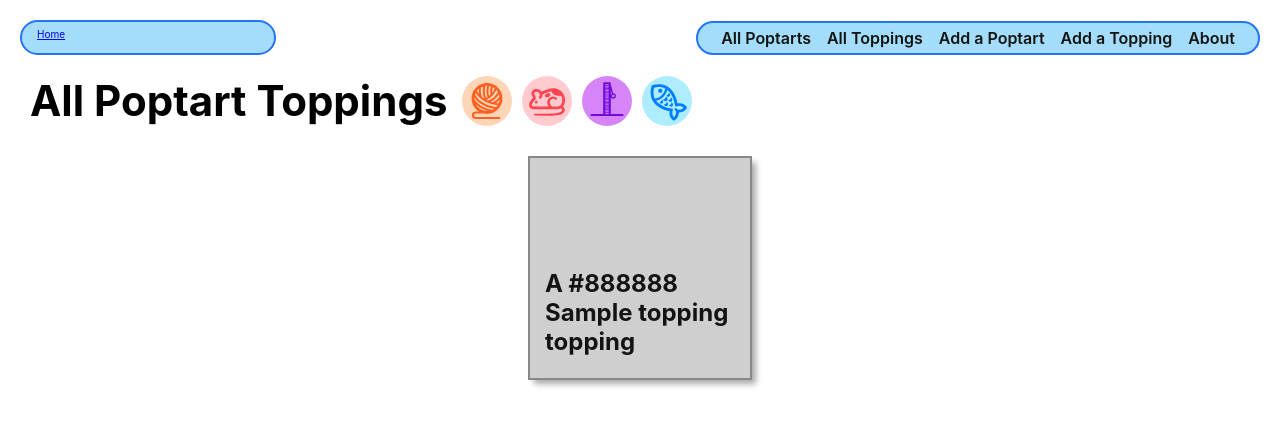
After one commit to berylrb/poptart-collector, a Django app: page /toppings/ in a window 1280 px wide. The commit adds this page. Shown: the top 426 px of the page. Run offline with Django 4.2, Linux system fonts and the light colour scheme; tables that the repository leaves empty hold one stand-in row (values such as "Sample post").

Commit message:
finish part 5

```diff
--- a/main_app/admin.py
+++ b/main_app/admin.py
@@ -1,6 +1,7 @@
 from django.contrib import admin
-from .models import Poptart, Emotion
+from .models import Poptart, Emotion, Topping
 
 
 admin.site.register(Poptart)
 admin.site.register(Emotion)
+admin.site.register(Topping)
--- a/main_app/models.py
+++ b/main_app/models.py
@@ -1,5 +1,6 @@
 from django.db import models
 from django.urls import reverse
+from datetime import date
 
 FEELINGS = (
   ('R', 'Regret'),
@@ -16,6 +17,9 @@ class Poptart(models.Model):
 
   def get_absolute_url(self):
       return reverse("poptarts_detail", kwargs={"poptart_id": self.id})
+
+  def enough_for_today(self):
+    return self.emotion_set.filter(date=date.today()).count() >= len(FEELINGS)
 
 
 
@@ -34,3 +38,14 @@ class Emotion(models.Model):
 
   class Meta:
     ordering = ['-date']
+
+
+class Topping(models.Model):
+  name = models.CharField(max_length=50)
+  color = models.CharField(max_length=20)
+
+  def __str__(self):
+    return self.name
+
+  def get_absolute_url(self):
+    return reverse('toppings_detail', kwargs={'pk': self.id})
--- /dev/null
+++ b/main_app/static/css/toppings/topping-index.css
@@ -0,0 +1,64 @@
+.card-container {
+  padding: 0 40px;
+  display: flex;
+  justify-content: center;
+  flex-wrap: wrap;
+}
+
+.card {
+  width: 224px;
+  height: 224px;
+  margin: 10px;
+  border: solid 2px;
+  box-shadow: var(--card-box-shadow);
+  position: relative;
+}
+
+.card-bg{
+  opacity: .4;
+  position: absolute;
+  display: inline-flex;
+  top: 0;
+  left: 0;
+  width: 100%;
+  height: 100%;
+}
+
+.card-content {
+  padding: 15px;
+  height: 100%;
+  width: 100%;
+  display: flex;
+  align-items: flex-end;
+  justify-content: flex-end;
+  flex-direction: column;
+}
+
+.card > a {
+  position: absolute;
+  top: 0;
+  left: 0;
+  width: 100%;
+  height: 100%;
+  display: inline-block;
+  text-decoration: none;
+  color: var(--text-color);
+}
+
+.card h2 {
+  margin: 7px 0;
+  font-size: var(--font-xl);
+}
+
+.card p {
+  margin: 0;
+  font-size: var(--font-reg);
+}
+
+.page-header > img {
+  margin-left: 10px;
+}
+
+.page-header > img:first-of-type {
+  margin-left: 15px;
+}
--- a/main_app/templates/base.html
+++ b/main_app/templates/base.html
@@ -21,8 +21,10 @@
     <nav>
       <ul>
         <li><a href="{% url 'poptarts_index' %}">All Poptarts</a></li>
+        <li><a href="{% url 'toppings_index' %}">All Toppings</a></li>
+        <li><a href="{% url 'poptarts_create' %}">Add a Poptart</a></li>
+        <li><a href="{% url 'toppings_create' %}">Add a Topping</a></li>
         <li><a href="{% url 'about' %}">About</a></li>
-        <li><a href="{% url 'poptarts_create' %}">Add a Poptart</a></li>
       </ul>
     </nav>
   </header>
--- /dev/null
+++ b/main_app/templates/main_app/topping_list.html
@@ -0,0 +1,35 @@
+{% extends 'base.html' %}
+{% load static %}
+
+{% block head %}
+<link
+  rel="stylesheet"
+  type="text/css"
+  href="{% static 'css/toppings/topping-index.css' %}"
+/>
+{% endblock %}
+
+{% block content %}
+
+<section class="page-header">
+  <h1>All Poptart Toppings</h1>
+  <img src="{% static 'images/string.svg' %}" alt="A ball of string" />
+  <img src="{% static 'images/mouse.svg' %}" alt="A mouse" />
+  <img src="{% static 'images/post.svg' %}" alt="A scratching post" />
+  <img src="{% static 'images/fish.svg' %}" alt="A fishy toy" />
+</section>
+
+<section class="card-container">
+  {% for topping in topping_list %}
+  <div class="card" style="border-color: {{ topping.color }}">
+    <div class="card-bg" style="background-color: {{ topping.color }}"></div>
+    <a href="{% url 'toppings_detail' topping.id %}">
+      <div class="card-content">
+        <h2>A {{ topping.color }} {{ topping.name }} topping</h2>
+      </div>
+    </a>
+  </div>
+  {% endfor %}
+</section>
+
+{% endblock %}
--- a/main_app/templates/poptarts/detail.html
+++ b/main_app/templates/poptarts/detail.html
@@ -62,6 +62,11 @@
       method="post"
       class="subsection-content"
     >
+    {% if poptart.enough_for_today %}
+        <p class="fed">For goodness sake stop eating {{poptart.flavor}} poptarts!</p>
+      {% else %}
+        <p class="unfed">{{poptart.flavor}} might make you feel something, who knows!</p>
+      {% endif %}
       {% csrf_token %}
       {{ emotion_form.as_p }}
       <button type="submit" class="btn submit">Add Feeling</button>
--- a/main_app/urls.py
+++ b/main_app/urls.py
@@ -10,4 +10,9 @@ urlpatterns = [
   path('poptarts/<int:pk>/update/', views.PoptartUpdate.as_view(), name='poptarts_update'),
   path('poptarts/<int:pk>/delete/', views.PoptartDelete.as_view(), name='poptarts_delete'),
   path('poptarts/<int:poptart_id>/add_feeling/', views.add_feeling, name='add_feeling'),
+  path('toppings/create/', views.ToppingCreate.as_view(), name='toppings_create'),
+  path('toppings/<int:pk>/', views.ToppingDetail.as_view(), name='toppings_detail'),
+  path('toppings/', views.ToppingList.as_view(), name='toppings_index'),
+  path('toppings/<int:pk>/update/', views.ToppingUpdate.as_view(), name='toppings_update'),
+  path('toppings/<int:pk>/delete/', views.ToppingDelete.as_view(), name='toppings_delete'),
 ]
--- a/main_app/views.py
+++ b/main_app/views.py
@@ -1,13 +1,27 @@
 from django.shortcuts import render, redirect
-
+from django.views.generic import ListView, DetailView
 from django.views.generic.edit import CreateView, UpdateView, DeleteView
-from .models import Poptart
+from .models import Poptart, Topping
 from .forms import EmotionForm
 
+class ToppingList(ListView):
+  model = Topping
+
+class ToppingDetail(DetailView):
+  model = Topping
+
+class ToppingUpdate(UpdateView):
+  model = Topping
+  fields = ['name', 'color']
+
+class ToppingDelete(DeleteView):
+  model = Topping
+  success_url = '/toppings/'
 
 class PoptartCreate(CreateView):
   model = Poptart
   fields = '__all__'
+
 
 class PoptartUpdate(UpdateView):
   model = Poptart
@@ -16,6 +30,10 @@ class PoptartUpdate(UpdateView):
 class PoptartDelete(DeleteView):
   model = Poptart
   success_url = '/poptarts/'
+
+class ToppingCreate(CreateView):
+  model = Topping
+  fields = '__all__'
 
 def home(request):
   return HttpResponse('<h1>Hi</h1>')
```
Also changed, not shown: main_app/static/css/toppings/topping-detail.css (added, +52 -0 lines), main_app/templates/main_app/topping_confirm_delete.html (added, +23 -0 lines), main_app/templates/main_app/topping_detail.html (added, +23 -0 lines), main_app/templates/main_app/topping_form.html (added, +25 -0 lines), main_app/migrations/0005_topping.py (added).
